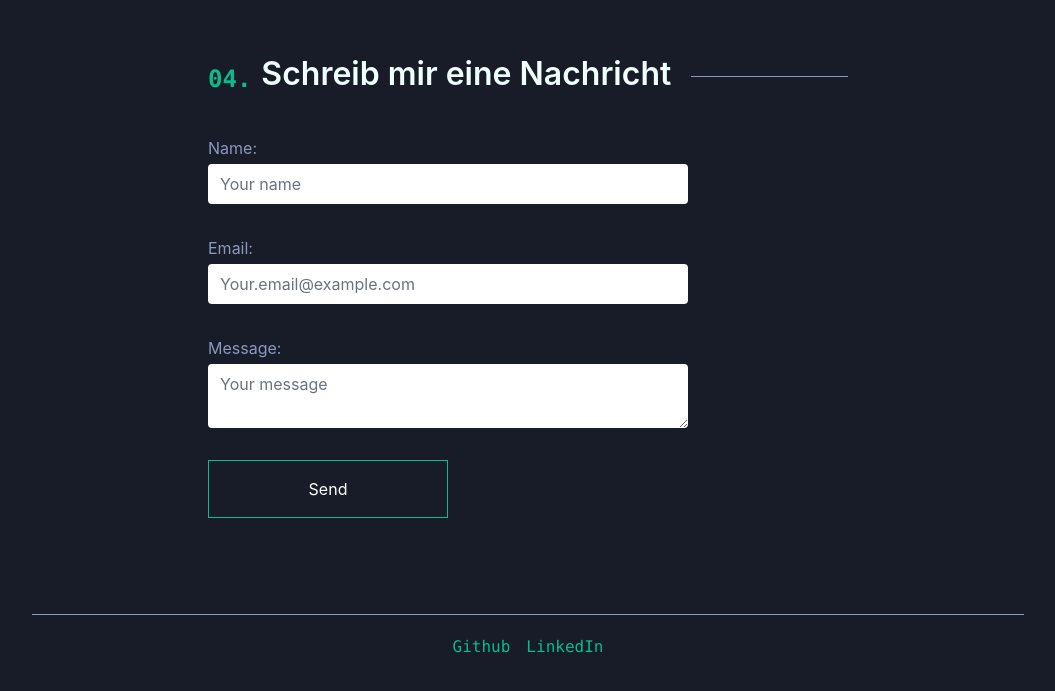
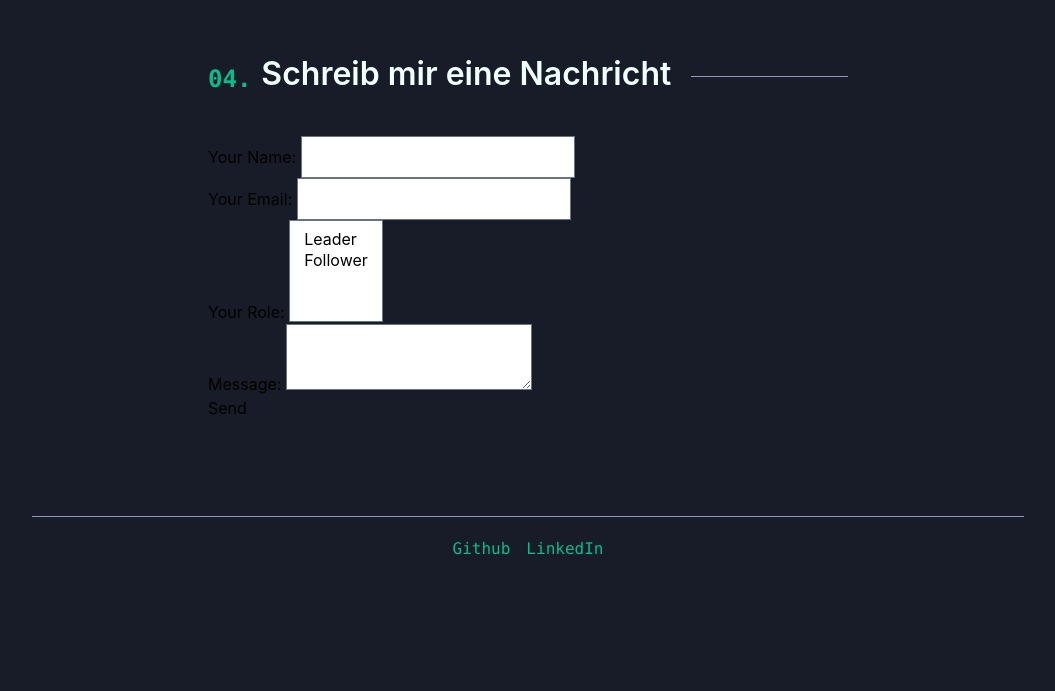
Before and after one commit to mildlyadequate/personal-portfolio, a Next.js app: page / in a window 1280 px wide. Shown: the part 3746-4437 px from the top of the page, without its empty margins (112-1167 px from the left). After the commit the page ends 4371 px from the top, so only its background shows below. Built offline with nearby package versions, Linux system fonts and the light colour scheme.

Commit message:
temporary test form

```diff
--- a/components/IndexSections/ContactSection.tsx
+++ b/components/IndexSections/ContactSection.tsx
@@ -43,7 +43,29 @@
 
             <div className='flex w-full'>
 
-                <form name="contact-form" method="POST" className={"block w-full md:w-3/4 mr-8"} data-netlify="true">
+                <form name="contact" method="POST" data-netlify="true">
+                    <p>
+                        <label>Your Name: <input type="text" name="name" /></label>
+                    </p>
+                    <p>
+                        <label>Your Email: <input type="email" name="email" /></label>
+                    </p>
+                    <p>
+                        <label>Your Role: <select name="role[]" multiple>
+                            <option value="leader">Leader</option>
+                            <option value="follower">Follower</option>
+                        </select></label>
+                    </p>
+                    <p>
+                        <label>Message: <textarea name="message"></textarea></label>
+                    </p>
+                    <p>
+                        <button type="submit">Send</button>
+                    </p>
+                </form>
+
+
+                {/* <form name="contact-form" method="POST" className={"block w-full md:w-3/4 mr-8"} data-netlify="true">
                     <div className='flex flex-col'>
                         <label
                             htmlFor="name"
@@ -93,7 +115,7 @@
                     >
                         Send
                     </button>
-                </form>
+                </form> */}
 
             </div>
         </div>
```
